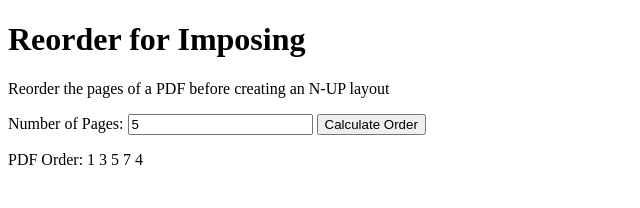
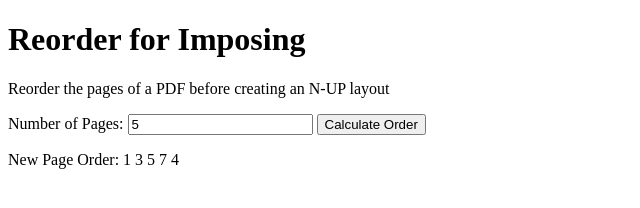
Before and after one commit to tzugen/reorderForImposing, a plain HTML site: page index.html in a window 1280 px wide. Both pictures are taken after typing "5" into the empty fields and a click on the button "Calculate Order". Shown: the full height of the page, 0-640 px from the left. Drawn offline with Linux system fonts and the light colour scheme.

Commit message:
Update index.html

```diff
--- a/index.html
+++ b/index.html
@@ -70,7 +70,7 @@
         }
 
         // Display the result
-        document.getElementById('result').textContent = "PDF Order: " + ORDER;
+        document.getElementById('result').textContent = "New Page Order: " + ORDER;
     }
 </script>
 
```
